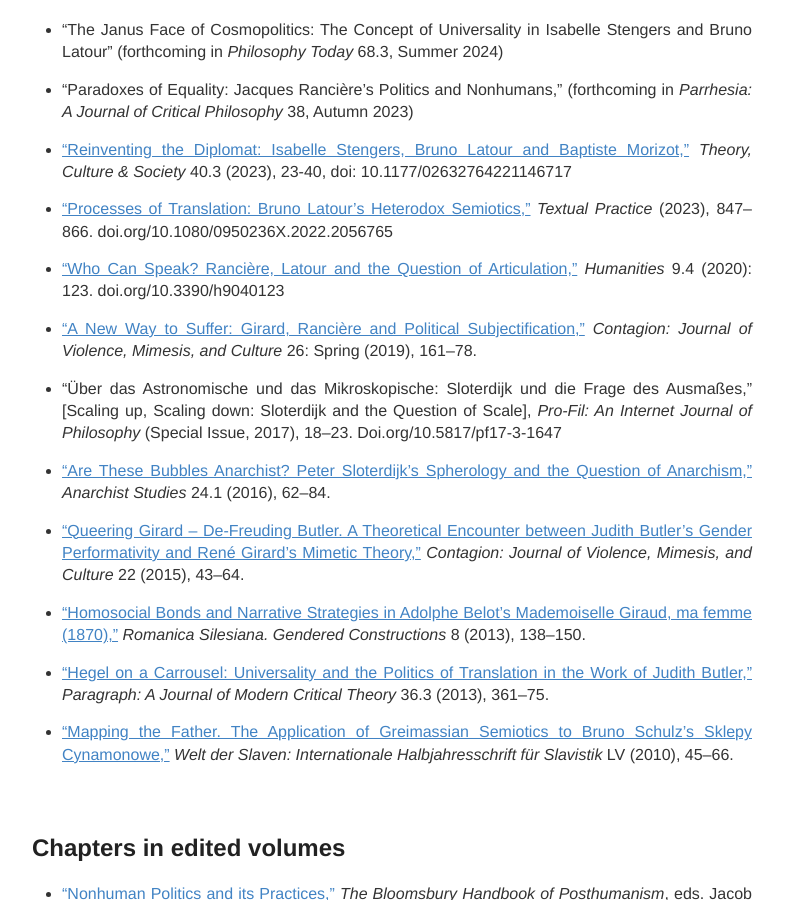
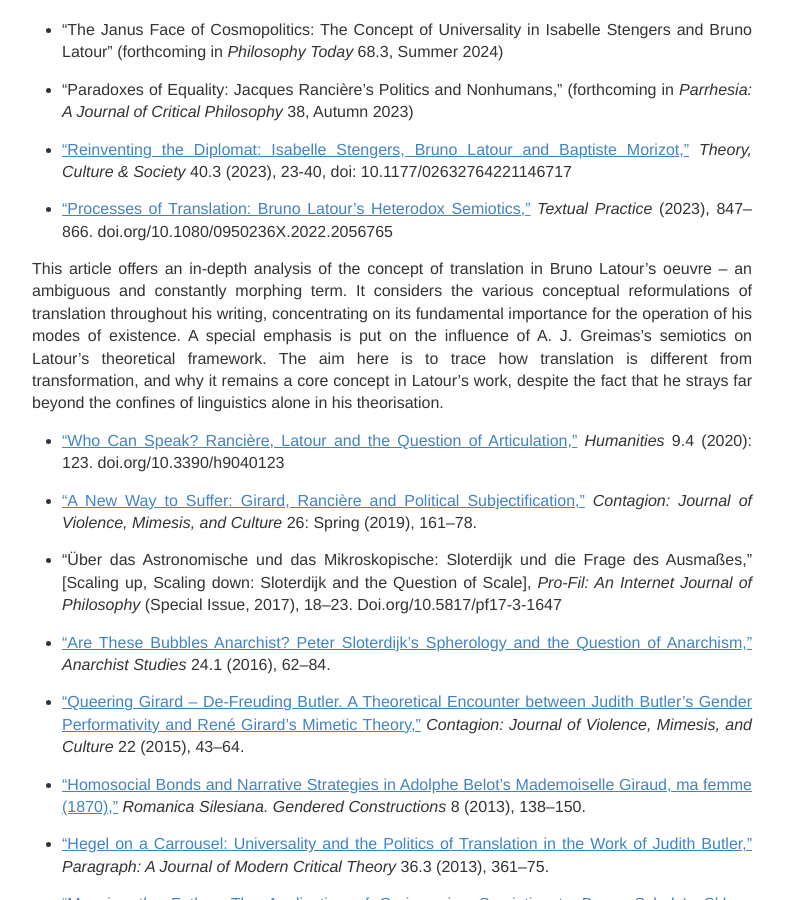
Before and after one commit to IJanicka/IJanicka.github.io, a Jekyll site: the page built from publications.md, in a window 1280 px wide and 900 px high, scrolled down 1098 px. Shown: the whole window, without its empty margins (248-1033 px from the left). Built offline with Jekyll 4.4.1, drawn with Linux system fonts in a browser that asks for light colours.

Commit message:
Update publications.md

```diff
--- a/publications.md
+++ b/publications.md
@@ -26,6 +26,8 @@
 * <a href="https://journals.sagepub.com/doi/10.1177/02632764221146717" target="_blank">“Reinventing the Diplomat: Isabelle Stengers, Bruno Latour and Baptiste Morizot,”</a> *Theory, Culture & Society* 40.3 (2023), 23-40, doi: 10.1177/02632764221146717<br>
 
 *	<a href="https://www.tandfonline.com/doi/abs/10.1080/0950236X.2022.2056765" target="_blank">“Processes of Translation: Bruno Latour’s Heterodox Semiotics,”</a> *Textual Practice* (2023), 847–866. doi.org/10.1080/0950236X.2022.2056765 <br>
+
+This article offers an in-depth analysis of the concept of translation in Bruno Latour’s oeuvre – an ambiguous and constantly morphing term. It considers the various conceptual reformulations of translation throughout his writing, concentrating on its fundamental importance for the operation of his modes of existence. A special emphasis is put on the influence of A. J. Greimas’s semiotics on Latour’s theoretical framework. The aim here is to trace how translation is different from transformation, and why it remains a core concept in Latour’s work, despite the fact that he strays far beyond the confines of linguistics alone in his theorisation.
 
 *	<a href="../articles/Iwona Janicka_Who Can Speak Ranciere Latour and Articulation_Humanities_2020.pdf" target="_blank">“Who Can Speak? Rancière, Latour and the Question of Articulation,”</a> *Humanities* 9.4 (2020): 123. doi.org/10.3390/h9040123<br>
 
```
